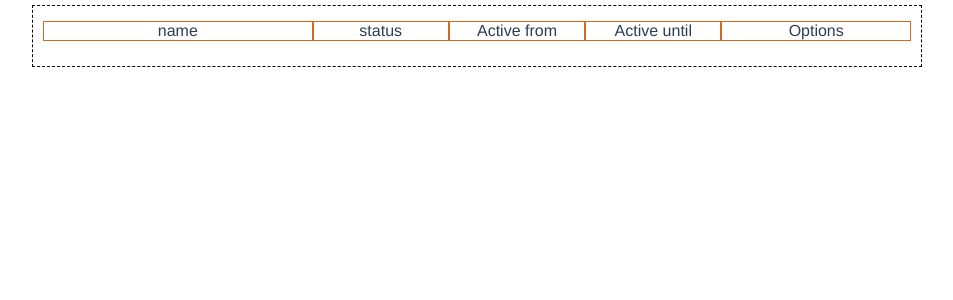
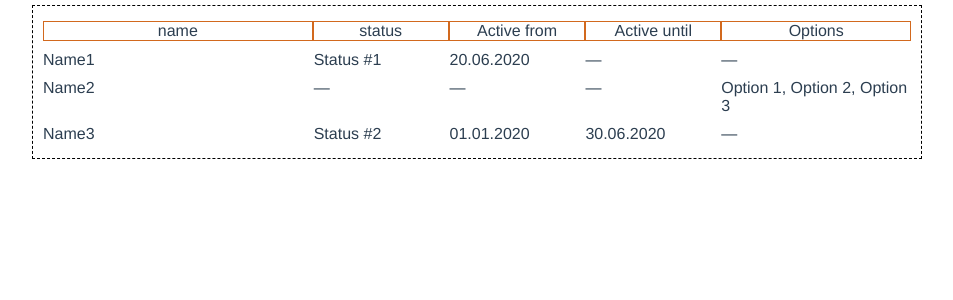
Before and after one commit to RevyakinMB/atree, a Vue app: page / in a window 1280 px wide. Shown: the top 300 px of the page, without its empty margins (163-1116 px from the left). Built offline with nearby package versions, Linux system fonts and the light colour scheme.

Commit message:
fix slots usage; update cell components to display actual props

```diff
--- a/package.json
+++ b/package.json
@@ -11,6 +11,7 @@
   "dependencies": {
     "core-js": "^3.6.5",
     "less-loader": "^6.1.0",
+    "moment": "^2.27.0",
     "vue": "^2.6.11",
     "vuex": "^3.4.0"
   },
--- a/src/App.vue
+++ b/src/App.vue
@@ -2,6 +2,7 @@
   <div id="app">
     <tree
       :columns="treeColumns"
+      :records="records"
     >
       <template #name="{ record }">
         <name-cell :value="record.name" />
@@ -27,10 +28,11 @@
 
 <script>
 import Tree from '@/components/tree/Tree.vue';
-import NameCell from '@/components/tree/NameCell.vue';
-import StatusCell from '@/components/tree/StatusCell.vue';
-import DateCell from '@/components/tree/DateCell.vue';
-import OptionsCell from '@/components/tree/OptionsCell.vue';
+import NameCell from '@/components/tree-cells/NameCell.vue';
+import StatusCell from '@/components/tree-cells/StatusCell.vue';
+import DateCell from '@/components/tree-cells/DateCell.vue';
+import OptionsCell from '@/components/tree-cells/OptionsCell.vue';
+import moment from 'moment';
 
 const FIELDS = [{
   name: 'name',
@@ -61,6 +63,43 @@ export default {
   data() {
     return {
       treeColumns: FIELDS,
+      records: [{
+        id: 1,
+        name: 'Name1',
+        status: {
+          id: 1,
+          name: 'Status #1',
+        },
+        dateFrom: moment(),
+        dateTo: null,
+        options: [],
+      }, {
+        id: 2,
+        name: 'Name2',
+        status: null,
+        dateFrom: null,
+        dateTo: null,
+        options: [{
+          id: 1,
+          name: 'Option 1',
+        }, {
+          id: 2,
+          name: 'Option 2',
+        }, {
+          id: 3,
+          name: 'Option 3',
+        }],
+      }, {
+        id: 3,
+        name: 'Name3',
+        status: {
+          id: 2,
+          name: 'Status #2',
+        },
+        dateFrom: moment().startOf('year'),
+        dateTo: moment().endOf('month'),
+        options: [],
+      }],
     };
   },
 };
--- /dev/null
+++ b/src/components/tree-cells/DateCell.vue
@@ -0,0 +1,32 @@
+<template>
+  <span v-if="value">
+    {{ value.format('DD.MM.YYYY') }}
+  </span>
+  <span v-else>
+    &mdash;
+  </span>
+</template>
+
+<script>
+export default {
+  props: {
+    value: {
+      type: Object,
+      required: false,
+      default() {
+        return null;
+      },
+    },
+  },
+  data() {
+    return {
+    };
+  },
+  methods: {
+  },
+};
+</script>
+
+<style lang="less">
+
+</style>
--- a/src/components/tree/OptionsCell.vue
+++ b/src/components/tree-cells/NameCell.vue
@@ -1,17 +1,25 @@
 <template>
   <span>
-    Optional options are completely optional.
+    {{ value }}
   </span>
 </template>
 
 <script>
 export default {
   props: {
+    value: {
+      type: String,
+      required: false,
+      default() {
+        return null;
+      },
+    },
   },
   data() {
     return {
     };
   },
+
   methods: {
   },
 };
--- /dev/null
+++ b/src/components/tree-cells/OptionsCell.vue
@@ -0,0 +1,32 @@
+<template>
+  <span v-if="Array.isArray(value) && value.length">
+    {{ value.map((option) => option.name).join(', ') }}
+  </span>
+  <span v-else>
+    &mdash;
+  </span>
+</template>
+
+<script>
+export default {
+  props: {
+    value: {
+      type: Object,
+      required: false,
+      default() {
+        return null;
+      },
+    },
+  },
+  data() {
+    return {
+    };
+  },
+  methods: {
+  },
+};
+</script>
+
+<style lang="less">
+
+</style>
--- /dev/null
+++ b/src/components/tree-cells/StatusCell.vue
@@ -0,0 +1,32 @@
+<template>
+  <span v-if="value">
+    {{ value.name }}
+  </span>
+  <span v-else>
+    &mdash;
+  </span>
+</template>
+
+<script>
+export default {
+  props: {
+    value: {
+      type: Object,
+      required: false,
+      default() {
+        return null;
+      },
+    },
+  },
+  data() {
+    return {
+    };
+  },
+  methods: {
+  },
+};
+</script>
+
+<style lang="less">
+
+</style>
--- a/src/components/tree/DateCell.vue
+++ /dev/null
@@ -1,22 +0,0 @@
-<template>
-  <span>
-    DATE
-  </span>
-</template>
-
-<script>
-export default {
-  props: {
-  },
-  data() {
-    return {
-    };
-  },
-  methods: {
-  },
-};
-</script>
-
-<style lang="less">
-
-</style>
--- a/src/components/tree/NameCell.vue
+++ /dev/null
@@ -1,22 +0,0 @@
-<template>
-  <span>
-    Attribute name
-  </span>
-</template>
-
-<script>
-export default {
-  props: {
-  },
-  data() {
-    return {
-    };
-  },
-  methods: {
-  },
-};
-</script>
-
-<style lang="less">
-
-</style>
--- a/src/components/tree/StatusCell.vue
+++ /dev/null
@@ -1,22 +0,0 @@
-<template>
-  <span>
-    Record status.
-  </span>
-</template>
-
-<script>
-export default {
-  props: {
-  },
-  data() {
-    return {
-    };
-  },
-  methods: {
-  },
-};
-</script>
-
-<style lang="less">
-
-</style>
--- a/src/components/tree/Tree.vue
+++ b/src/components/tree/Tree.vue
@@ -13,12 +13,15 @@
       </div>
     </div>
     <tree-line
+      v-for="record in records"
+      :key="record.id"
       :columns="columns"
     >
       <slot
-        v-for="(_, name) in $slots"
+        v-for="(_, name) in $scopedSlots"
         :slot="name"
         :name="name"
+        :record="record"
       />
     </tree-line>
   </div>
@@ -40,16 +43,20 @@ export default {
         return [];
       },
     },
-  },
-  mounted() {
-    console.log(this.$slots);
+    records: {
+      type: Array,
+      required: true,
+      default() {
+        return [];
+      },
+    },
   },
 
   data() {
     return {
-      records: [0, 1, 2, 3, 4, 5],
     };
   },
+
   methods: {
   },
 };
```
